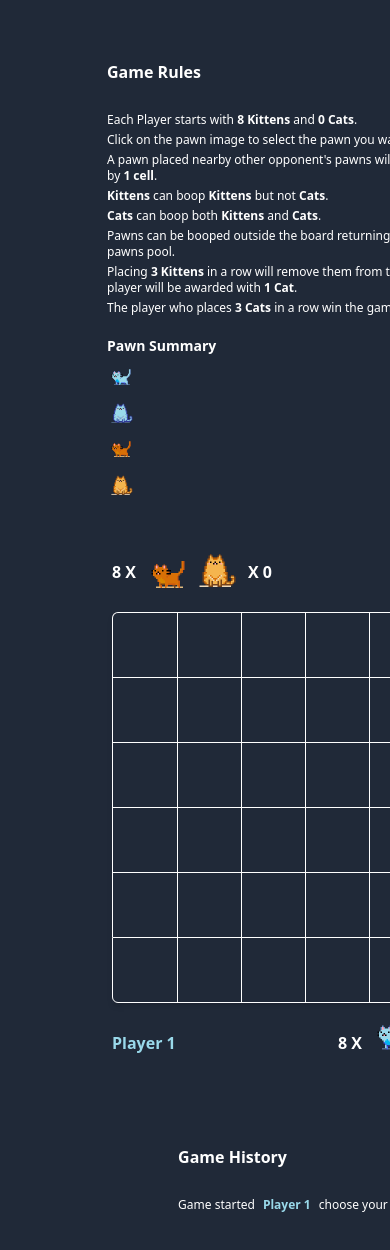
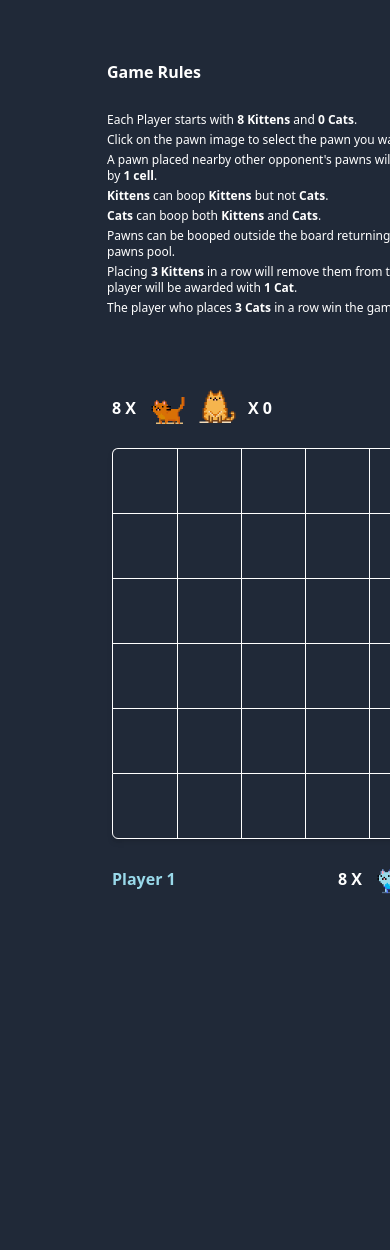
Before and after one commit to andreatarozzo/pawn-pusher, a React (Vite) app: page / in a window 390 px wide. Shown: the top 1250 px of the page. After the commit the page ends 1011 px from the top, so only its background shows below. Built offline with nearby package versions, Linux system fonts and the light colour scheme.

Commit message:
feat: adjusted styling making game history hidden in small screen

```diff
--- a/src/components/BoardContainer/BoardContainer.tsx
+++ b/src/components/BoardContainer/BoardContainer.tsx
@@ -61,7 +61,10 @@ export const BoardContainer: FC<BoardContainerProps> = ({ gameState, onGameWonHa
     <div className="flex flex-col md:flex-row justify-center w-full min-w-[600px]">
       <div className="mt-[60px] h-full flex flex-col w-full items-center md:w-[400px] md:block">
         <GameRules className="mb-5 w-[386px] md:w-full" />
-        <PawnCoordinatesSummary gameState={gameState} className="w-[386px] md:w-full" />
+        <PawnCoordinatesSummary
+          gameState={gameState}
+          className="hidden w-[386px] md:w-full md:block"
+        />
       </div>
       <div className="mx-28 max-w-[386px] min-w-[386px]">
         <PlayerSummary
@@ -83,7 +86,7 @@ export const BoardContainer: FC<BoardContainerProps> = ({ gameState, onGameWonHa
         />
       </div>
       <div className="my-[30px] md:mt-[60px] h-full flex flex-col w-full items-center md:w-[400px] md:block">
-        <GameHistory gameHistory={gameState.gameHistory} className=" md:w-full" />
+        <GameHistory gameHistory={gameState.gameHistory} className="hidden md:w-full md:block" />
       </div>
     </div>
   );
```
